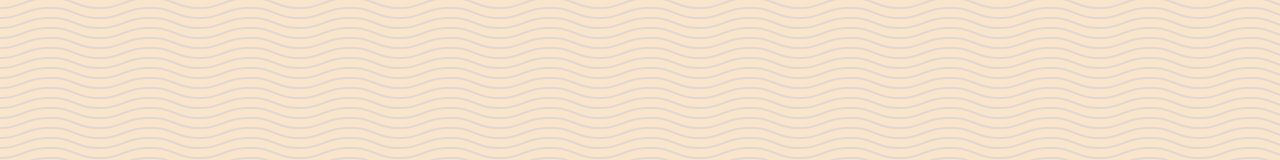
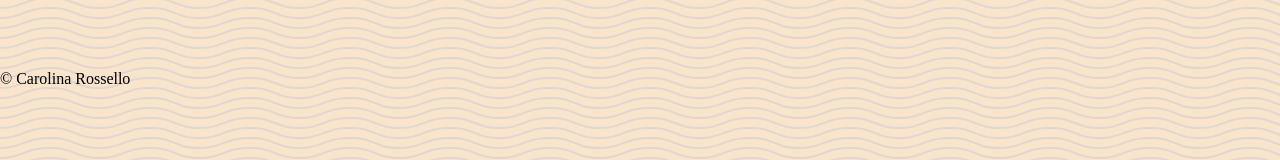
Before and after one commit to carolina-ross/m5-hw5-rossello-carolina, a plain HTML site: page index.html in a window 1280 px wide. Shown: the part 545-705 px from the top of the page. Drawn offline with Linux system fonts and the light colour scheme.

Commit message:
Update index.html

```diff
--- a/index.html
+++ b/index.html
@@ -37,5 +37,9 @@
 
 	</main>
 
+	<footer>
+			<p>&copy; Carolina Rossello</p>
+	</footer>
+
 </body>
 </html>
```
Lines whose indentation alone changed are shown as unchanged.
